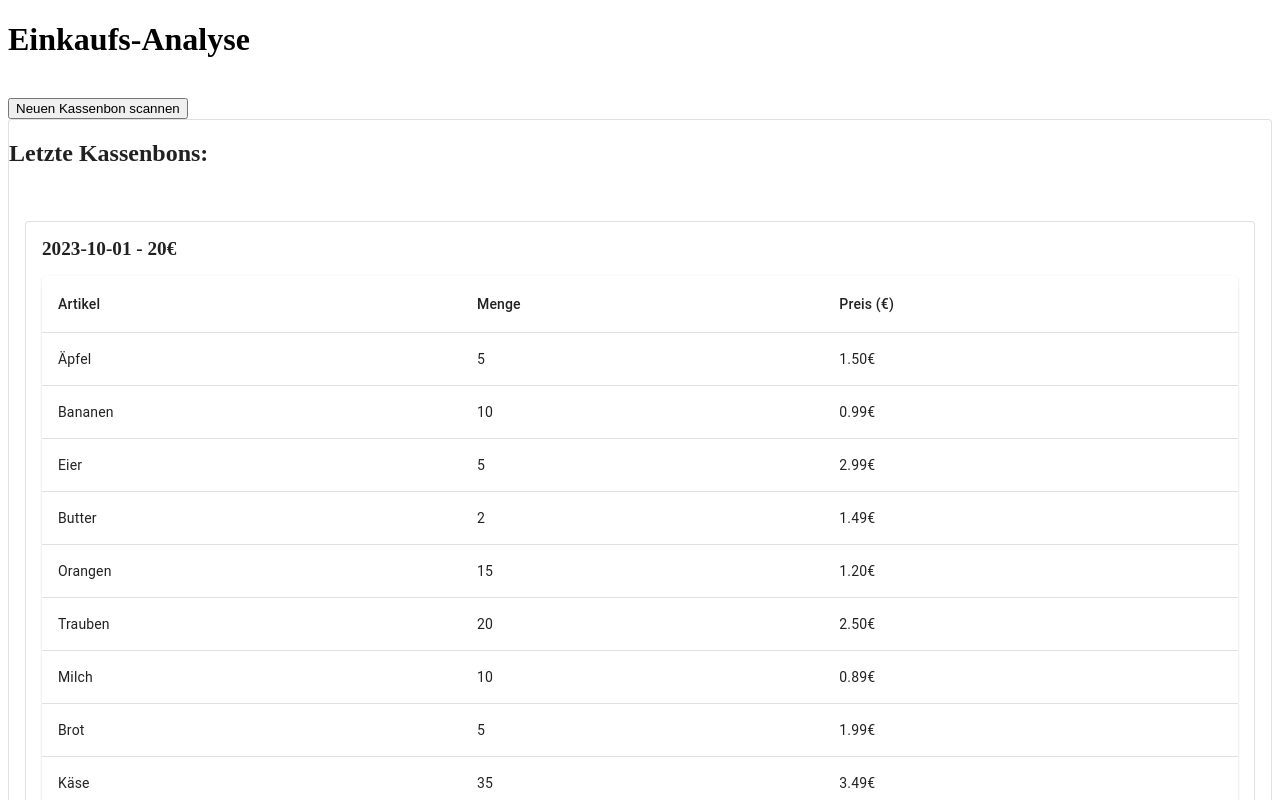
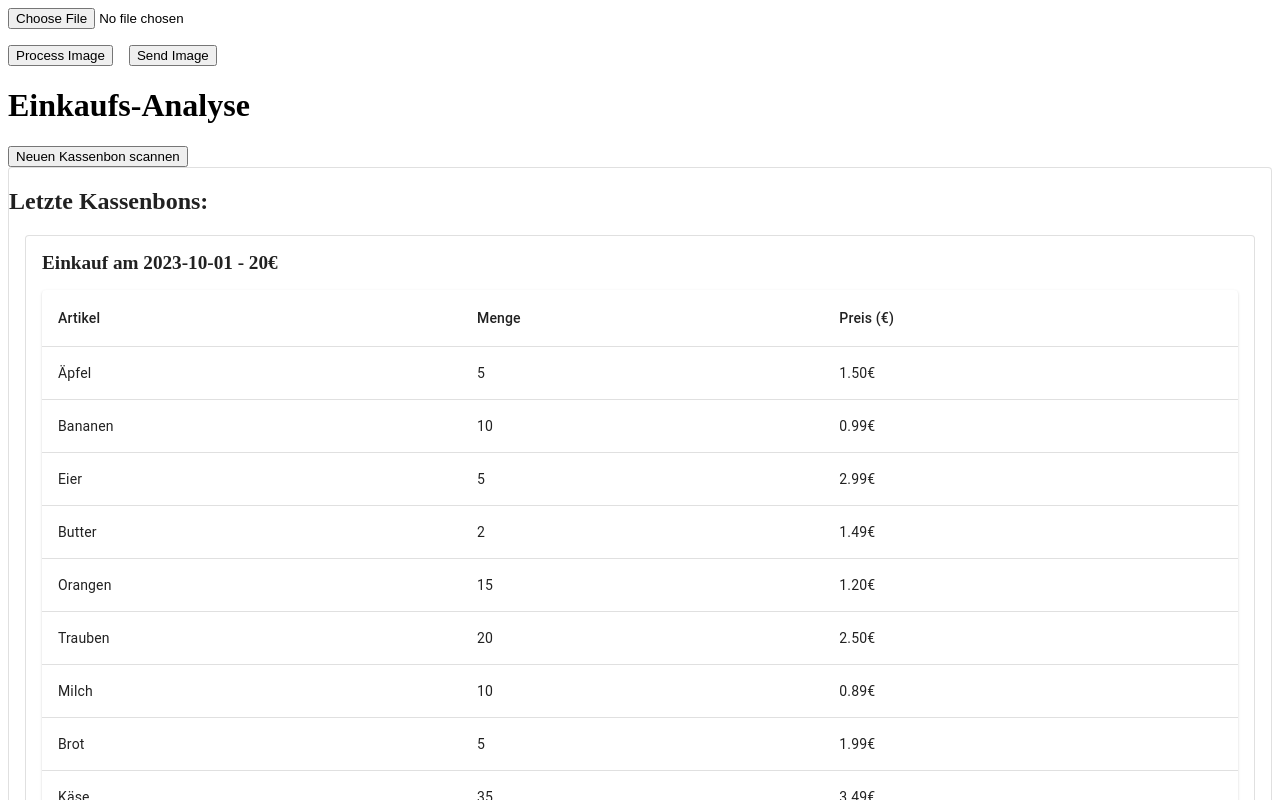
Before and after one commit to max-homeassistant2009/frontend, a React (Vite) app: page / in a window 1280 px wide. Shown: the top 800 px of the page. Built offline with nearby package versions, Linux system fonts and the light colour scheme.

Commit message:
neuste Sachen

```diff
--- a/package.json
+++ b/package.json
@@ -14,7 +14,8 @@
     "@emotion/styled": "^11.14.1",
     "@mui/material": "^7.3.2",
     "react": "^19.1.1",
-    "react-dom": "^19.1.1"
+    "react-dom": "^19.1.1",
+    "tesseract.js": "^6.0.1"
   },
   "devDependencies": {
     "@eslint/js": "^9.36.0",
--- a/src/App.tsx
+++ b/src/App.tsx
@@ -3,22 +3,25 @@ import Button from "./components/Button";
 import { Box, Card, Slider } from "@mui/material";
 import { testbackend, testData } from "./data";
 import { CustomTable } from "./components/CustomTable";
+import OCRScanner from "./components/OCRScanner";
 
 function App() {
   return (
     <div style={{ margin: 0, padding: 0 }}>
-      <h1>Einkaufs-Analyse</h1>
-      <br />
+      <OCRScanner />
+      <Box>
+        <h1>Einkaufs-Analyse</h1>
+      </Box>
       <Button>Neuen Kassenbon scannen</Button>
-      <br />
       <Card variant="outlined">
-        <h2>Letzte Kassenbons:</h2>
-        <br />
+        <Box>
+          <h2>Letzte Kassenbons:</h2>
+        </Box>
         {testbackend.map((receipt) => (
           <Card variant="outlined" sx={{ m: 2, p: 2 }} key={receipt.id}>
             <div key={receipt.id}>
               <Box sx={{ mb: 2, fontWeight: "bold", fontSize: "1.2em" }}>
-                {receipt.date} - {receipt.amount}€
+                Einkauf am {receipt.date} - {receipt.amount}€
               </Box>
               <CustomTable data={testbackend} />
             </div>
--- /dev/null
+++ b/src/components/OCRScanner.tsx
@@ -0,0 +1,87 @@
+import { type ChangeEvent, useState } from "react";
+import scanDocument from "./scanDocument.ts";
+
+/**
+ * Component: Runs OCR on an uploaded image.
+ */
+const OCRScanner = () => {
+  const [image, setImage] = useState<string | null>(null);
+  const [scanResult, setScanResult] = useState<string>();
+  const [response, setResponse] = useState<string>();
+
+  const handleImageUpload = (e: ChangeEvent<HTMLInputElement>) => {
+    const file = e.target.files?.[0];
+    if (!file) return;
+
+    const reader = new FileReader();
+    reader.onload = () => setImage(reader.result as string);
+    reader.readAsDataURL(file);
+  };
+
+  const processImage = async () => {
+    if (!image) return;
+
+    const response = await fetch(image);
+    const blob = await response.blob();
+    const file = new File([blob], "uploaded-image.png", { type: blob.type });
+
+    // Run OCR pipeline
+    const result = await scanDocument(file);
+    setScanResult(result);
+  };
+
+  const sendToBackend = async () => {
+    if (!scanResult) return;
+
+    const res = await fetch("http://172.16.0.194:8080/api/groceries/add", {
+      method: "POST",
+      headers: { "Content-Type": "application/json" },
+      body: JSON.stringify(scanResult),
+    });
+
+    const data = await res.text();
+    setResponse(data);
+  };
+
+  return (
+    <div className="p-4 flex flex-col items-center justify-center m-10">
+      <input
+        type="file"
+        accept="image/*"
+        capture="environment"
+        onChange={handleImageUpload}
+      />
+
+      {image && (
+        <div style={{ marginTop: "1rem" }}>
+          <img
+            src={image}
+            alt="Uploaded"
+            style={{ maxWidth: "100%", border: "1px solid #ccc" }}
+          />
+        </div>
+      )}
+
+      <div style={{ marginTop: "1rem", display: "flex", gap: "1rem" }}>
+        <button onClick={processImage}>Process Image</button>
+        <button onClick={sendToBackend}>Send Image</button>
+      </div>
+
+      {response && (
+        <div style={{ marginTop: "1rem" }}>
+          <h3>Backend Response:</h3>
+          <p>{response}</p>
+        </div>
+      )}
+
+      {scanResult && (
+        <div style={{ marginTop: "1rem" }}>
+          <h3>OCR Result:</h3>
+          <p>{JSON.stringify(scanResult, null, 2)}</p>
+        </div>
+      )}
+    </div>
+  );
+};
+
+export default OCRScanner;
--- /dev/null
+++ b/src/components/scanDocument.ts
@@ -0,0 +1,21 @@
+import Tesseract from "tesseract.js";
+
+const scanDocument = async (file: File) => {
+  let text = null;
+
+  // Step 1: Try to use built-in OCR
+  if (file.type === "text/plain") {
+    text = await file.text(); // iOS Live Text may return actual text
+  }
+
+  // Step 2: Fallback to Tesseract.js if only an image was returned
+  if (!text) {
+    const { data } = await Tesseract.recognize(file, "deu");
+    text = data.text;
+  }
+
+  // Build final JSON
+  return { text: text };
+};
+
+export default scanDocument;
```
Also changed, not shown: 1 other file (tests, documents, lock files or other folders).
